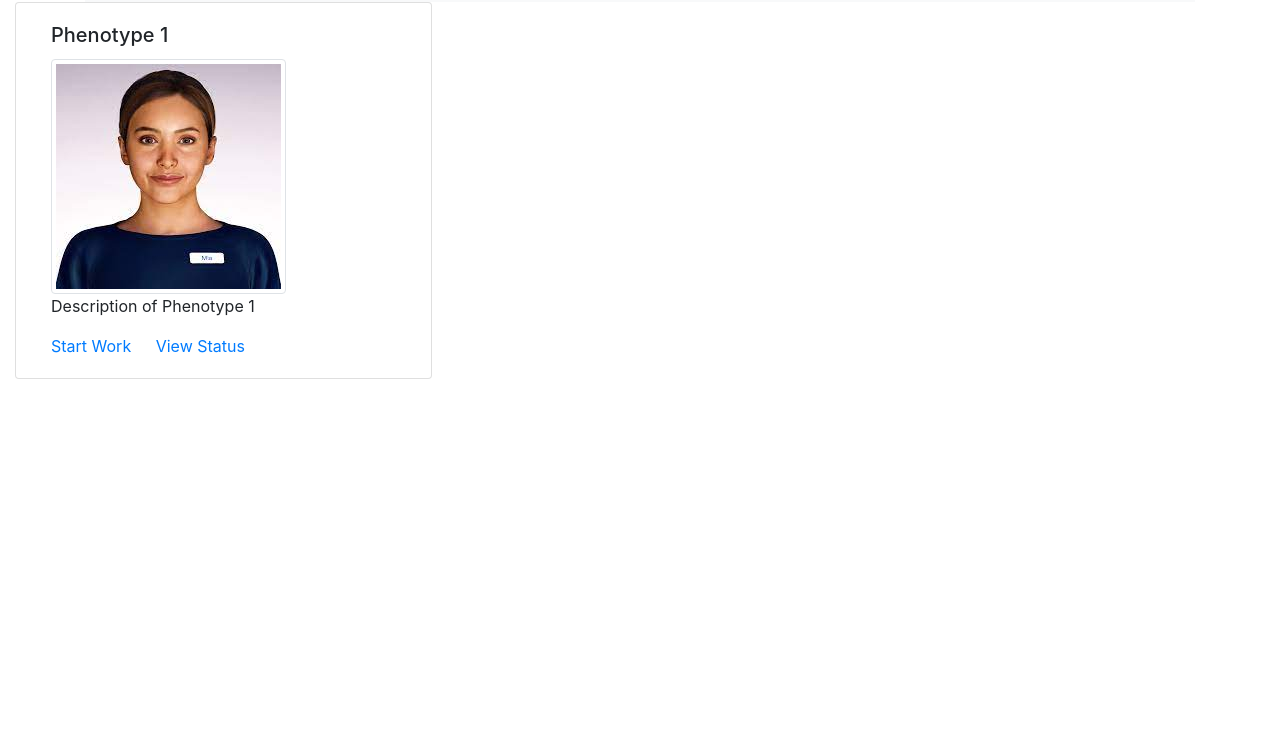
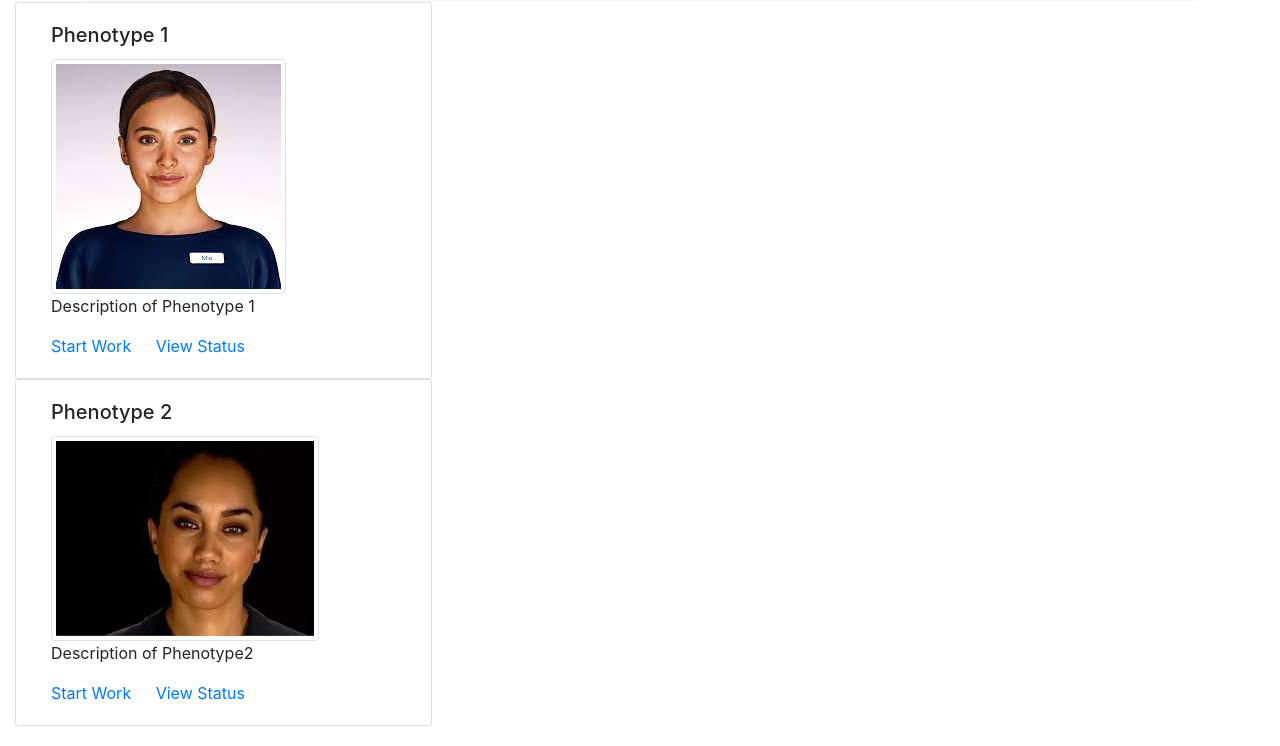
Before and after one commit to GrantDenbrock/websites, a plain HTML site: page index.html in a window 1280 px wide. Shown: the part 54-800 px from the top of the page. Drawn offline with Linux system fonts and the light colour scheme.

Commit message:
updated image for phenotype 2

```diff
--- a/index.html
+++ b/index.html
@@ -51,6 +51,15 @@
         <a href="#" class="card-link">Start Work</a> <a href="#" class="card-link">View Status</a></div>
     </div>
   </div>
+  <div class="container-fluid">
+    <div class="card col-md-4">
+      <div class="card-body">
+        <h5 class="card-title">Phenotype 2</h5>
+        <img src="images/pheno_2.jpg" class="img-thumbnail img-fluid" alt="Placeholder image">
+        <p class="card-text">Description of Phenotype2</p>
+        <a href="#" class="card-link">Start Work</a> <a href="#" class="card-link">View Status</a></div>
+    </div>
+  </div>
   <div id="carouselExampleIndicators1" class="carousel slide" data-ride="carousel" data-interval="false"style="background-color: grey" data-interval="false">
   </div>
 <script src="js/jquery-3.4.1.min.js"></script>
```
Also changed, not shown: images/pheno_2.jpg (added).
